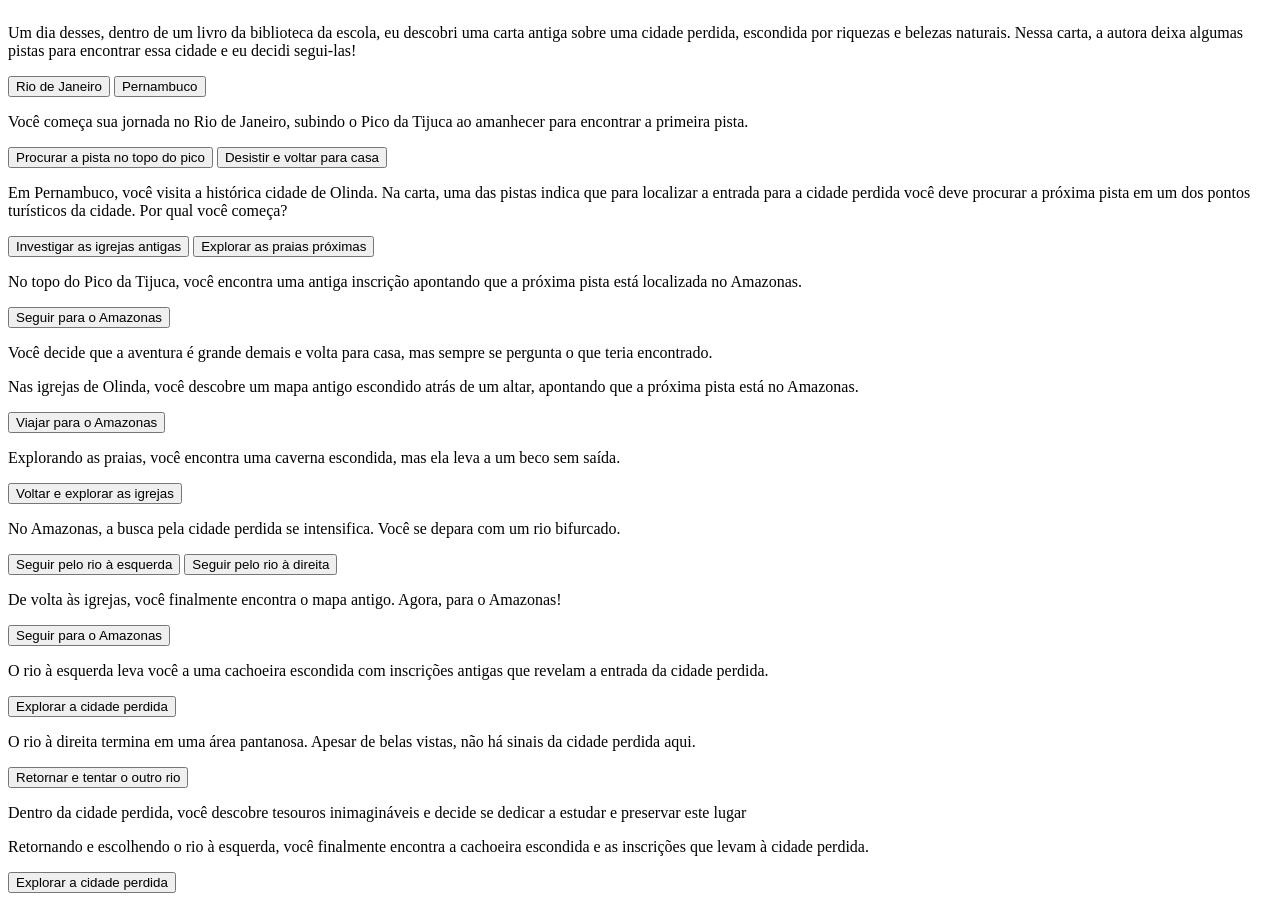
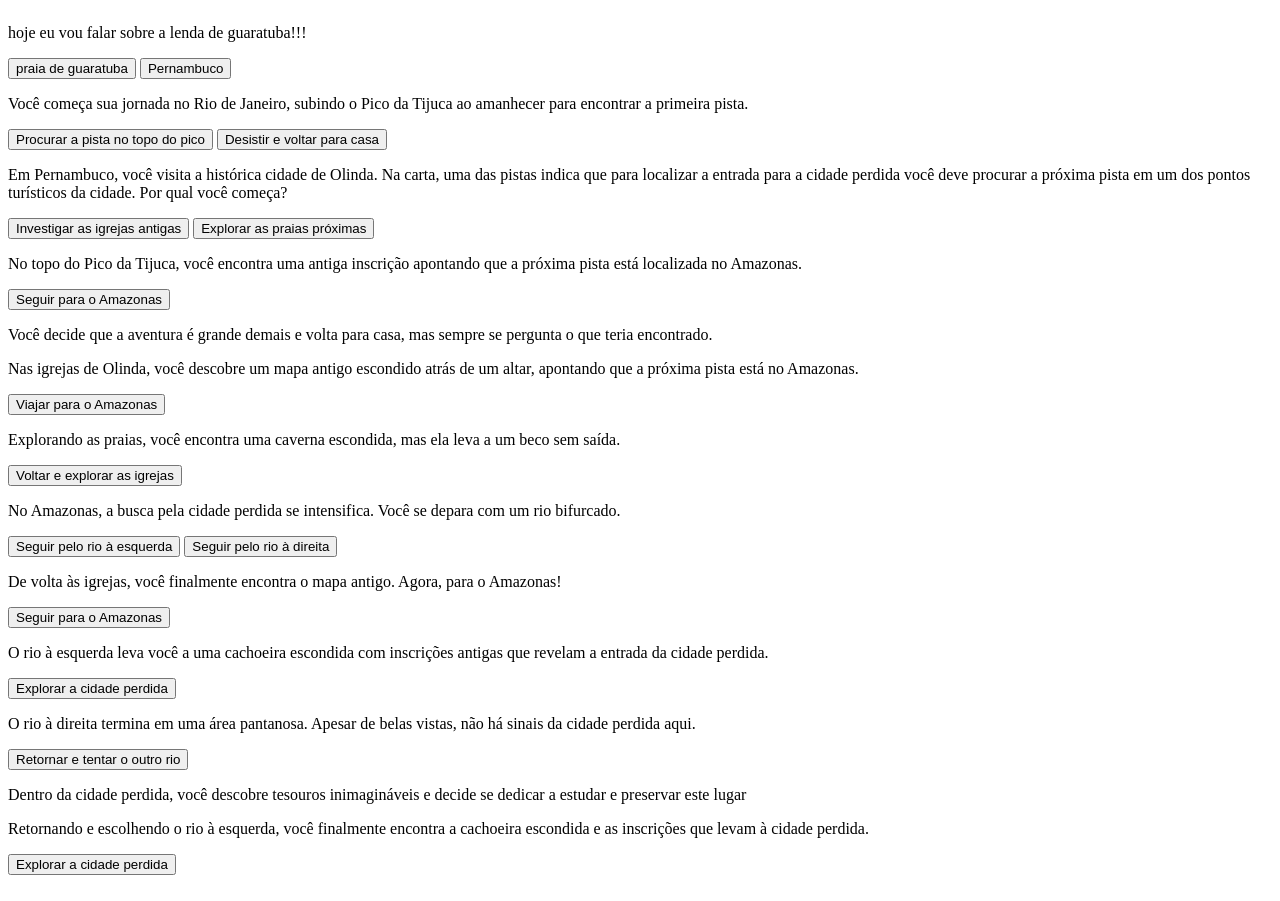
Before and after one commit to guilhermebinga/criando_aventura1C., a plain HTML site: page index.html in a window 1280 px wide. Drawn offline with Linux system fonts and the light colour scheme.

Commit message:
Update index.html

```diff
--- a/index.html
+++ b/index.html
@@ -1,10 +1,8 @@
 <main>
     <div class="passo ativo" id="passo-0">
         <img src="cenario-passo0.png" alt="">
-        <p>Um dia desses, dentro de um livro da biblioteca da escola, eu descobri uma carta antiga sobre uma cidade
-            perdida, escondida por riquezas e belezas naturais. Nessa carta, a autora deixa algumas pistas para
-            encontrar essa cidade e eu decidi segui-las!</p>
-        <button class="btn-proximo" data-proximo="1">Rio de Janeiro</button>
+        <p>hoje eu vou falar sobre a lenda de guaratuba!!!</p>
+        <button class="btn-proximo" data-proximo="1">praia de guaratuba</button>
         <button class="btn-proximo" data-proximo="2">Pernambuco</button>
     </div>
     <div class="passo" id="passo-1">
```
